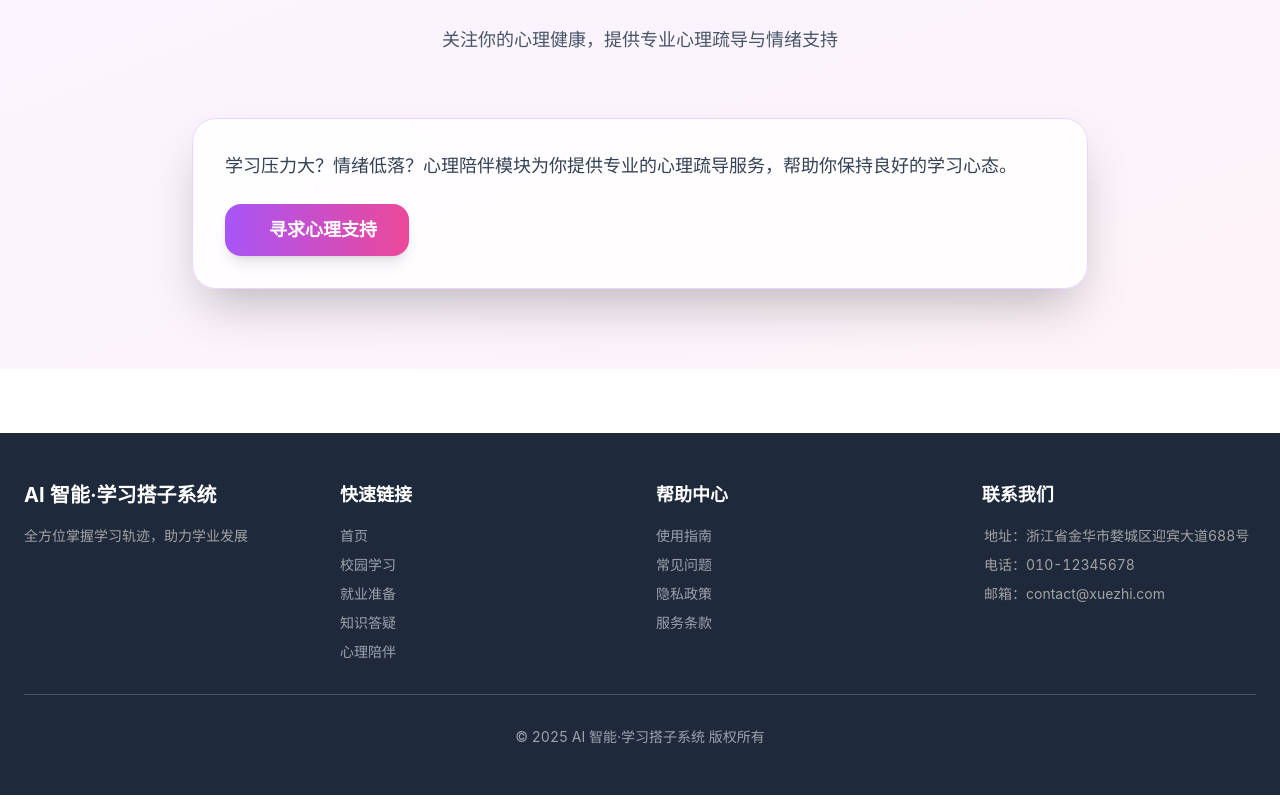
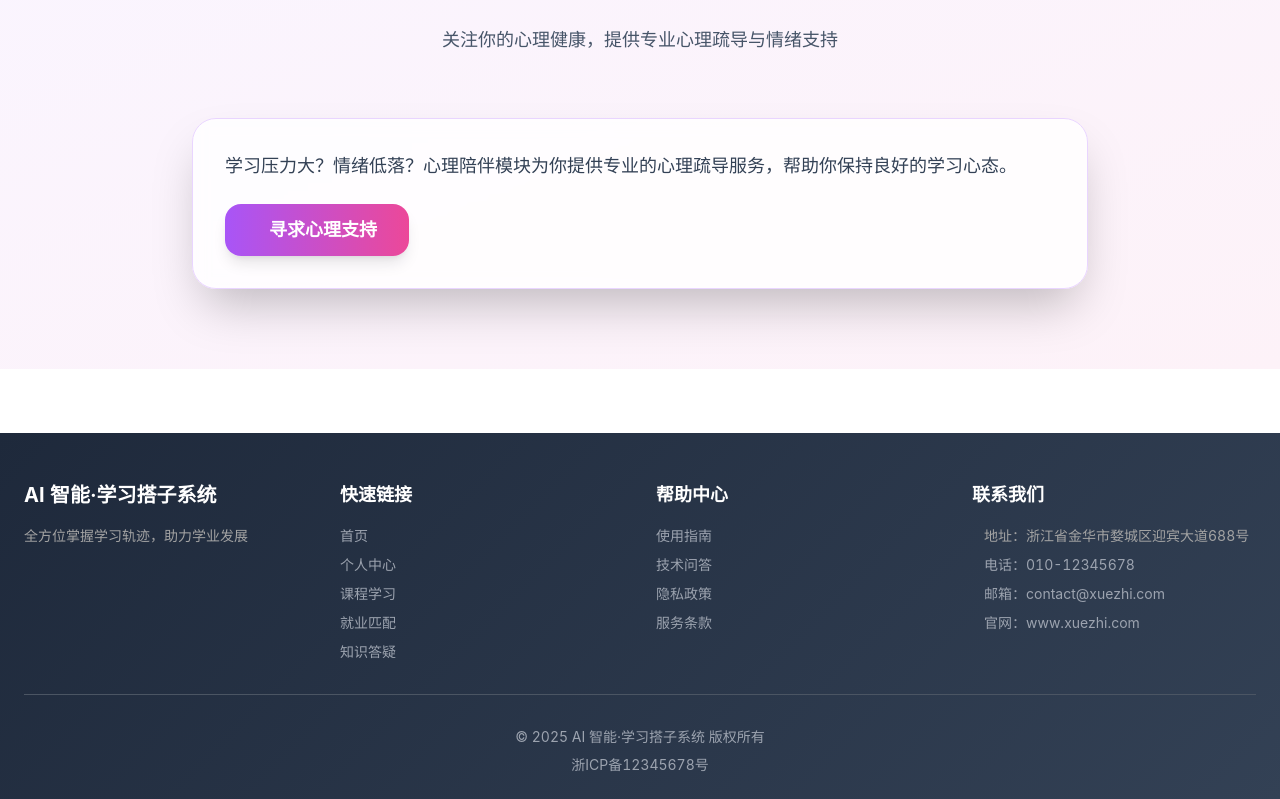
Before and after one commit to Cloud12305/ai-learning-partner, a Vue app in the folder frontend/: page / in a window 1280 px wide. Shown: the part 2856-3655 px from the top of the page. Built offline with nearby package versions, Linux system fonts and the light colour scheme; no server answers.

Commit message:
页脚链接完成

```diff
--- a/frontend/src/components/PageFooter.vue
+++ b/frontend/src/components/PageFooter.vue
@@ -8,52 +8,57 @@
           </div>
           <p class="text-neutral-400 mb-4">全方位掌握学习轨迹，助力学业发展</p>
           <div class="flex space-x-4">
-            <a href="#" class="text-neutral-400 hover:text-white transition-colors">
+            <a href="https://weibo.com" target="_blank" class="text-neutral-400 hover:text-white transition-colors">
               <i class="fa fa-weibo"></i>
             </a>
-            <a href="#" class="text-neutral-400 hover:text-white transition-colors">
+            <a href="https://weixin.qq.com" target="_blank" class="text-neutral-400 hover:text-white transition-colors">
               <i class="fa fa-wechat"></i>
             </a>
-            <a href="#" class="text-neutral-400 hover:text-white transition-colors">
+            <a href="https://github.com" target="_blank" class="text-neutral-400 hover:text-white transition-colors">
               <i class="fa fa-github"></i>
             </a>
           </div>
         </div>
         <div>
-          <!-- 增加了text-bold类并调整了颜色 -->
           <h4 class="text-lg font-bold mb-6 text-white">快速链接</h4>
           <ul class="space-y-2">
             <li>
               <router-link to="/" class="text-neutral-400 hover:text-white transition-colors">首页</router-link>
             </li>
             <li>
-              <router-link to="/#school-learning" class="text-neutral-400 hover:text-white transition-colors">校园学习</router-link>
+              <router-link to="/academic-profile" class="text-neutral-400 hover:text-white transition-colors">个人中心</router-link>
             </li>
             <li>
-              <router-link to="/#employment-preparation" class="text-neutral-400 hover:text-white transition-colors">就业准备</router-link>
+              <router-link to="/course-learning" class="text-neutral-400 hover:text-white transition-colors">课程学习</router-link>
             </li>
             <li>
-              <router-link to="/#knowledge-answering" class="text-neutral-400 hover:text-white transition-colors">知识答疑</router-link>
+              <router-link to="/job-matching" class="text-neutral-400 hover:text-white transition-colors">就业匹配</router-link>
             </li>
             <li>
-              <router-link to="/#psychology-companionship" class="text-neutral-400 hover:text-white transition-colors">心理陪伴</router-link>
+              <router-link to="/knowledge-answering" class="text-neutral-400 hover:text-white transition-colors">知识答疑</router-link>
             </li>
           </ul>
         </div>
 
         <div>
-          <!-- 增加了text-bold类并调整了颜色 -->
           <h4 class="text-lg font-bold mb-6 text-white">帮助中心</h4>
           <ul class="space-y-2">
-            <li><a href="#" class="text-neutral-400 hover:text-white transition-colors"> 使用指南</a></li>
-            <li><a href="#" class="text-neutral-400 hover:text-white transition-colors"> 常见问题</a></li>
-            <li><a href="#" class="text-neutral-400 hover:text-white transition-colors"> 隐私政策</a></li>
-            <li><a href="#" class="text-neutral-400 hover:text-white transition-colors"> 服务条款</a></li>
+            <li>
+              <a href="https://edu.cn" target="_blank" class="text-neutral-400 hover:text-white transition-colors">使用指南</a>
+            </li>
+            <li>
+              <a href="https://stackoverflow.com" target="_blank" class="text-neutral-400 hover:text-white transition-colors">技术问答</a>
+            </li>
+            <li>
+              <a href="https://www.miit.gov.cn" target="_blank" class="text-neutral-400 hover:text-white transition-colors">隐私政策</a>
+            </li>
+            <li>
+              <a href="https://www.gov.cn" target="_blank" class="text-neutral-400 hover:text-white transition-colors">服务条款</a>
+            </li>
           </ul>
         </div>
         <div>
-          <!-- 增加了text-bold类并调整了颜色 -->
-          <h4 class="text-lg font-bold mb-6 text-white">&nbsp;&nbsp;联系我们</h4>
+          <h4 class="text-lg font-bold mb-6 text-white">联系我们</h4>
           <ul class="space-y-2">
             <li class="flex items-start">
               <i class="fa fa-map-marker mt-1 mr-3 text-neutral-400"></i>
@@ -61,17 +66,24 @@
             </li>
             <li class="flex items-center">
               <i class="fa fa-phone mr-3 text-neutral-400"></i>
-              <span class="text-neutral-400">电话：010-12345678</span>
+              <a href="tel:010-12345678" class="text-neutral-400 hover:text-white transition-colors">电话：010-12345678</a>
             </li>
             <li class="flex items-center">
               <i class="fa fa-envelope-o mr-3 text-neutral-400"></i>
-              <span class="text-neutral-400">邮箱：contact@xuezhi.com</span>
+              <a href="mailto:contact@xuezhi.com" class="text-neutral-400 hover:text-white transition-colors">邮箱：contact@xuezhi.com</a>
+            </li>
+            <li class="flex items-center">
+              <i class="fa fa-globe mr-3 text-neutral-400"></i>
+              <a href="https://www.zjxu.edu.cn" target="_blank" class="text-neutral-400 hover:text-white transition-colors">官网：www.xuezhi.com</a>
             </li>
           </ul>
         </div>
       </div>
       <div class="border-t border-neutral-700 mt-12 pt-8 text-center text-neutral-500 text-sm">
         <p>&copy; 2025 AI 智能·学习搭子系统 版权所有</p>
+        <p class="mt-2">
+          <a href="https://beian.miit.gov.cn" target="_blank" class="text-neutral-400 hover:text-white transition-colors">浙ICP备12345678号</a>
+        </p>
       </div>
     </div>
   </footer>
@@ -86,9 +98,14 @@ export default {
 <style scoped>
 @import url('~@/assets/styles/footer-styles.css');
 
+.page-footer {
+  background: linear-gradient(135deg, #1e293b 0%, #334155 100%);
+  color: white;
+  padding: 3rem 0 1.5rem;
+}
+
 /* 如果需要更精确的控制，可以添加以下样式 */
 ::v-deep .page-footer h4 {
-  /* 确保与标题颜色一致 */
   color: inherit;
 }
 </style>
```
